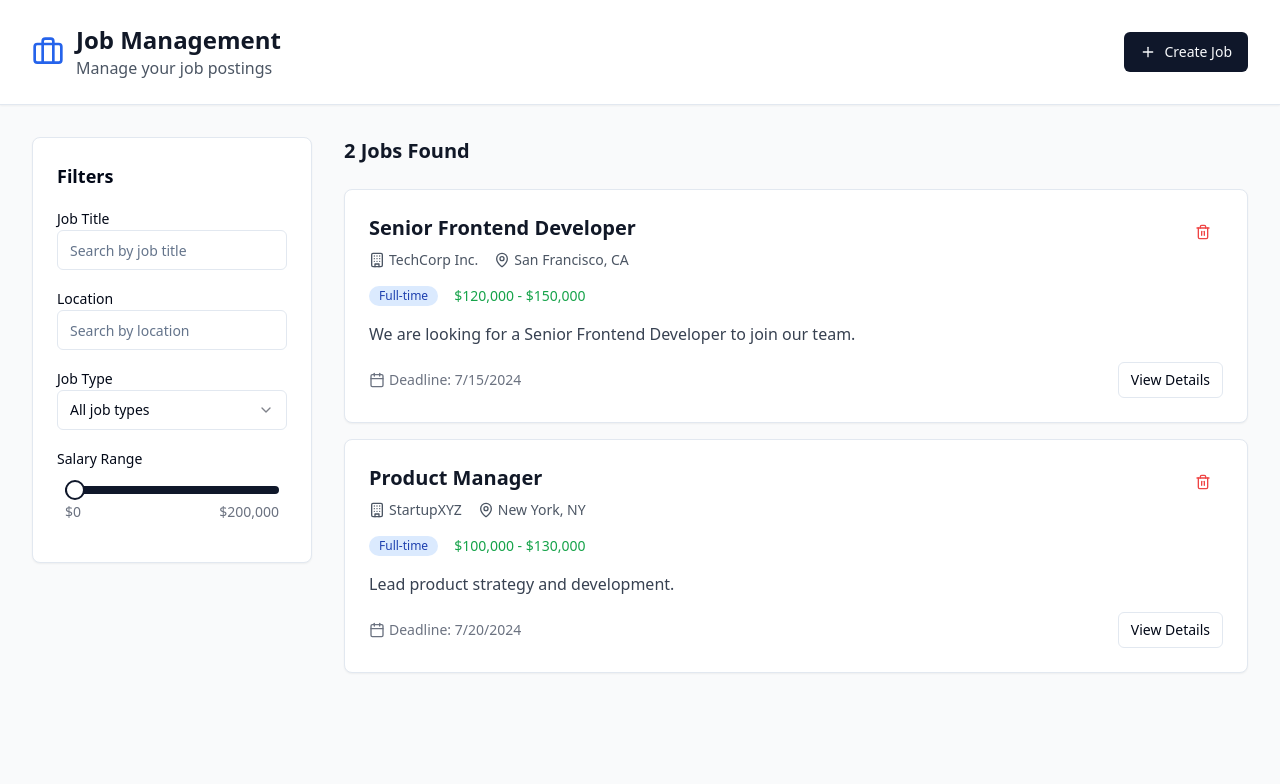
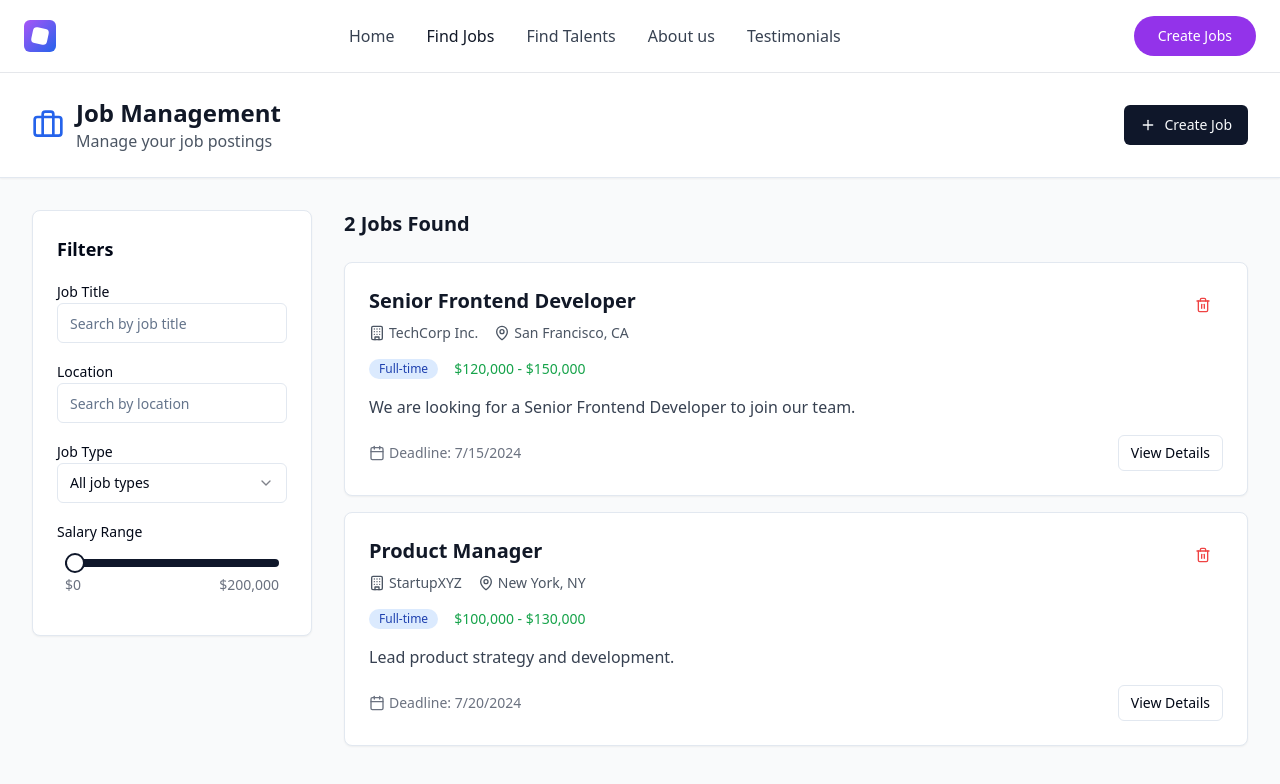
Before and after one commit to devansh173/job-vista-admin-hub, a React (Vite) app: page / in a window 1280 px wide. Shown: the top 784 px of the page. Built offline with nearby package versions, Linux system fonts and the light colour scheme.

Commit message:
Refactor: Implement the navbar UI
Implement the navbar UI to match the provided image, keeping the rest of the application's structure intact.

```diff
--- a/src/App.tsx
+++ b/src/App.tsx
@@ -4,6 +4,7 @@ import { Toaster as Sonner } from "@/components/ui/sonner";
 import { TooltipProvider } from "@/components/ui/tooltip";
 import { QueryClient, QueryClientProvider } from "@tanstack/react-query";
 import { BrowserRouter, Routes, Route } from "react-router-dom";
+import Navbar from "./components/Navbar";
 import Index from "./pages/Index";
 import { Jobs } from "./pages/Jobs";
 import NotFound from "./pages/NotFound";
@@ -16,6 +17,7 @@ const App = () => (
       <Toaster />
       <Sonner />
       <BrowserRouter>
+        <Navbar />
         <Routes>
           <Route path="/" element={<Jobs />} />
           <Route path="/jobs" element={<Jobs />} />
--- /dev/null
+++ b/src/components/Navbar.tsx
@@ -0,0 +1,61 @@
+
+import React from 'react';
+import { Link, useLocation } from 'react-router-dom';
+import { Button } from '@/components/ui/button';
+
+const Navbar = () => {
+  const location = useLocation();
+
+  const isActive = (path: string) => {
+    return location.pathname === path;
+  };
+
+  return (
+    <nav className="bg-white border-b border-gray-200 px-6 py-4">
+      <div className="flex items-center justify-between max-w-7xl mx-auto">
+        {/* Logo */}
+        <div className="flex items-center">
+          <div className="w-8 h-8 bg-gradient-to-br from-purple-500 to-blue-600 rounded-md flex items-center justify-center">
+            <div className="w-4 h-4 bg-white rounded-sm transform rotate-12"></div>
+          </div>
+        </div>
+
+        {/* Navigation Links */}
+        <div className="flex items-center space-x-8">
+          <Link
+            to="/home"
+            className={`text-gray-700 hover:text-gray-900 font-medium ${
+              isActive('/home') ? 'text-gray-900' : ''
+            }`}
+          >
+            Home
+          </Link>
+          <Link
+            to="/jobs"
+            className={`text-gray-700 hover:text-gray-900 font-medium ${
+              isActive('/') || isActive('/jobs') ? 'text-gray-900' : ''
+            }`}
+          >
+            Find Jobs
+          </Link>
+          <span className="text-gray-700 hover:text-gray-900 font-medium cursor-pointer">
+            Find Talents
+          </span>
+          <span className="text-gray-700 hover:text-gray-900 font-medium cursor-pointer">
+            About us
+          </span>
+          <span className="text-gray-700 hover:text-gray-900 font-medium cursor-pointer">
+            Testimonials
+          </span>
+        </div>
+
+        {/* Create Jobs Button */}
+        <Button className="bg-purple-600 hover:bg-purple-700 text-white px-6 py-2 rounded-full font-medium">
+          Create Jobs
+        </Button>
+      </div>
+    </nav>
+  );
+};
+
+export default Navbar;
```
